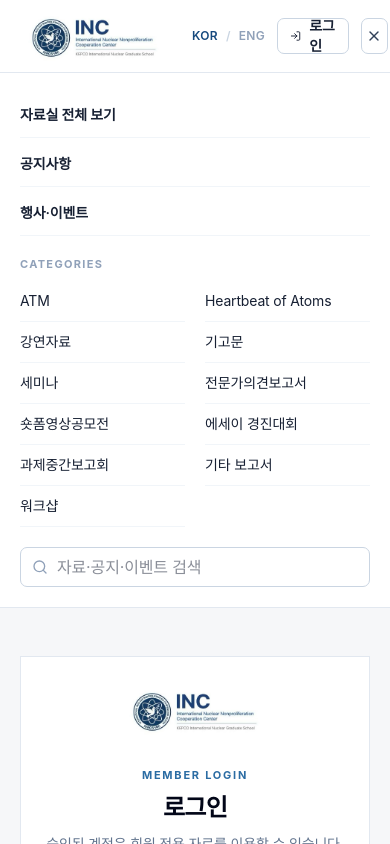
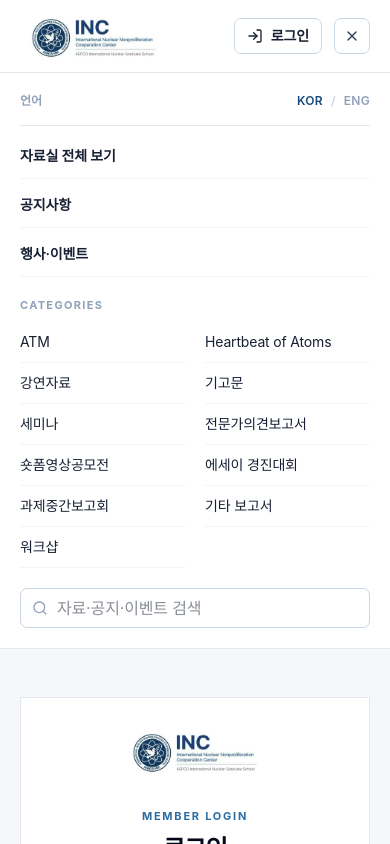
Before and after one commit to B-Dandelion/INC_Website, a Next.js app: page /auth/login in a window 390 px wide. Both pictures are taken after a click on the button "메뉴 열기". Shown: the top 844 px of the page. Built offline with nearby package versions, Linux system fonts and the light colour scheme; no server answers.

Commit message:
fix: keep mobile header from overflowing

```diff
--- a/components/Header.tsx
+++ b/components/Header.tsx
@@ -21,11 +21,7 @@ export default function Header({ locale }: { locale: Locale }) {
   }, [pathname]);
 
   const resourceLinks = useMemo(
-    () =>
-      RESOURCE_BOARDS.map((b) => ({
-        label: en ? b.labelEn : b.label,
-        href: `/resources/${b.slug}`,
-      })),
+    () => RESOURCE_BOARDS.map((b) => ({ label: en ? b.labelEn : b.label, href: `/resources/${b.slug}` })),
     [en],
   );
 
@@ -39,29 +35,17 @@ export default function Header({ locale }: { locale: Locale }) {
         <div className="hidden min-w-0 flex-1 items-center justify-end gap-7 md:flex">
           <nav className="flex items-center gap-6 text-[14px] font-semibold text-slate-700">
             <ResourcesMegaMenu key={`${pathname}-${locale}`} locale={locale} />
-            <Link
-              href="/notice"
-              className={`transition-colors hover:text-[#174A7E] ${pathname.startsWith("/notice") ? "text-[#174A7E]" : ""}`}
-            >
+            <Link href="/notice" className={`transition-colors hover:text-[#174A7E] ${pathname.startsWith("/notice") ? "text-[#174A7E]" : ""}`}>
               {en ? "Notices" : "공지사항"}
             </Link>
-            <Link
-              href="/events"
-              className={`transition-colors hover:text-[#174A7E] ${pathname.startsWith("/events") ? "text-[#174A7E]" : ""}`}
-            >
+            <Link href="/events" className={`transition-colors hover:text-[#174A7E] ${pathname.startsWith("/events") ? "text-[#174A7E]" : ""}`}>
               {en ? "Events" : "행사·이벤트"}
             </Link>
           </nav>
 
           <form action="/search" method="get" className="relative w-[230px]" role="search">
             <Search className="pointer-events-none absolute left-3 top-1/2 h-4 w-4 -translate-y-1/2 text-slate-400" />
-            <input
-              name="q"
-              type="search"
-              aria-label={en ? "Site search" : "사이트 검색"}
-              placeholder={en ? "Search site" : "사이트 검색"}
-              className="h-9 w-full rounded-md border border-slate-300 bg-white pl-9 pr-3 text-sm text-slate-800 outline-none transition focus:border-[#2B6CA3] focus:ring-2 focus:ring-[#2B6CA3]/10"
-            />
+            <input name="q" type="search" aria-label={en ? "Site search" : "사이트 검색"} placeholder={en ? "Search site" : "사이트 검색"} className="h-9 w-full rounded-md border border-slate-300 bg-white pl-9 pr-3 text-sm text-slate-800 outline-none transition focus:border-[#2B6CA3] focus:ring-2 focus:ring-[#2B6CA3]/10" />
           </form>
 
           <div className="flex items-center gap-4 border-l border-slate-200 pl-5">
@@ -71,15 +55,8 @@ export default function Header({ locale }: { locale: Locale }) {
         </div>
 
         <div className="flex items-center gap-3 md:hidden">
-          <LanguageToggle locale={locale} />
           <AuthButton locale={locale} />
-          <button
-            type="button"
-            onClick={() => setMobileOpen((v) => !v)}
-            className="inline-flex h-9 w-9 items-center justify-center rounded-md border border-slate-300 bg-white text-slate-700"
-            aria-label={mobileOpen ? (en ? "Close menu" : "메뉴 닫기") : en ? "Open menu" : "메뉴 열기"}
-            aria-expanded={mobileOpen}
-          >
+          <button type="button" onClick={() => setMobileOpen((v) => !v)} className="inline-flex h-9 w-9 items-center justify-center rounded-md border border-slate-300 bg-white text-slate-700" aria-label={mobileOpen ? (en ? "Close menu" : "메뉴 닫기") : en ? "Open menu" : "메뉴 열기"} aria-expanded={mobileOpen}>
             {mobileOpen ? <X className="h-4 w-4" /> : <Menu className="h-4 w-4" />}
           </button>
         </div>
@@ -88,38 +65,29 @@ export default function Header({ locale }: { locale: Locale }) {
       {mobileOpen ? (
         <div className="border-t border-slate-200 bg-white md:hidden">
           <div className="mx-auto max-w-7xl px-5 py-5">
-            <div className="grid gap-1">
-              <Link href="/resources" className="border-b border-slate-100 py-3 text-sm font-semibold text-slate-900">
-                {en ? "All Resources" : "자료실 전체 보기"}
-              </Link>
-              <Link href="/notice" className="border-b border-slate-100 py-3 text-sm font-semibold text-slate-900">
-                {en ? "Notices" : "공지사항"}
-              </Link>
-              <Link href="/events" className="border-b border-slate-100 py-3 text-sm font-semibold text-slate-900">
-                {en ? "Events" : "행사·이벤트"}
-              </Link>
+            <div className="flex items-center justify-between border-b border-slate-200 pb-4">
+              <span className="text-xs font-semibold text-slate-400">{en ? "Language" : "언어"}</span>
+              <LanguageToggle locale={locale} />
+            </div>
+
+            <div className="grid gap-1 pt-2">
+              <Link href="/resources" className="border-b border-slate-100 py-3 text-sm font-semibold text-slate-900">{en ? "All Resources" : "자료실 전체 보기"}</Link>
+              <Link href="/notice" className="border-b border-slate-100 py-3 text-sm font-semibold text-slate-900">{en ? "Notices" : "공지사항"}</Link>
+              <Link href="/events" className="border-b border-slate-100 py-3 text-sm font-semibold text-slate-900">{en ? "Events" : "행사·이벤트"}</Link>
             </div>
 
             <div className="mt-5">
               <div className="mb-2 text-[11px] font-bold uppercase tracking-[0.12em] text-slate-400">Categories</div>
               <div className="grid grid-cols-2 gap-x-5">
                 {resourceLinks.map((x) => (
-                  <Link key={x.href} href={x.href} className="border-b border-slate-100 py-2.5 text-sm text-slate-600">
-                    {x.label}
-                  </Link>
+                  <Link key={x.href} href={x.href} className="border-b border-slate-100 py-2.5 text-sm text-slate-600">{x.label}</Link>
                 ))}
               </div>
             </div>
 
             <form action="/search" method="get" className="relative mt-5" role="search">
               <Search className="pointer-events-none absolute left-3 top-1/2 h-4 w-4 -translate-y-1/2 text-slate-400" />
-              <input
-                name="q"
-                type="search"
-                aria-label={en ? "Site search" : "사이트 검색"}
-                placeholder={en ? "Search resources, notices, events" : "자료·공지·이벤트 검색"}
-                className="h-10 w-full rounded-md border border-slate-300 bg-white pl-9 pr-3 text-sm outline-none"
-              />
+              <input name="q" type="search" aria-label={en ? "Site search" : "사이트 검색"} placeholder={en ? "Search resources, notices, events" : "자료·공지·이벤트 검색"} className="h-10 w-full rounded-md border border-slate-300 bg-white pl-9 pr-3 text-sm outline-none" />
             </form>
           </div>
         </div>
```
